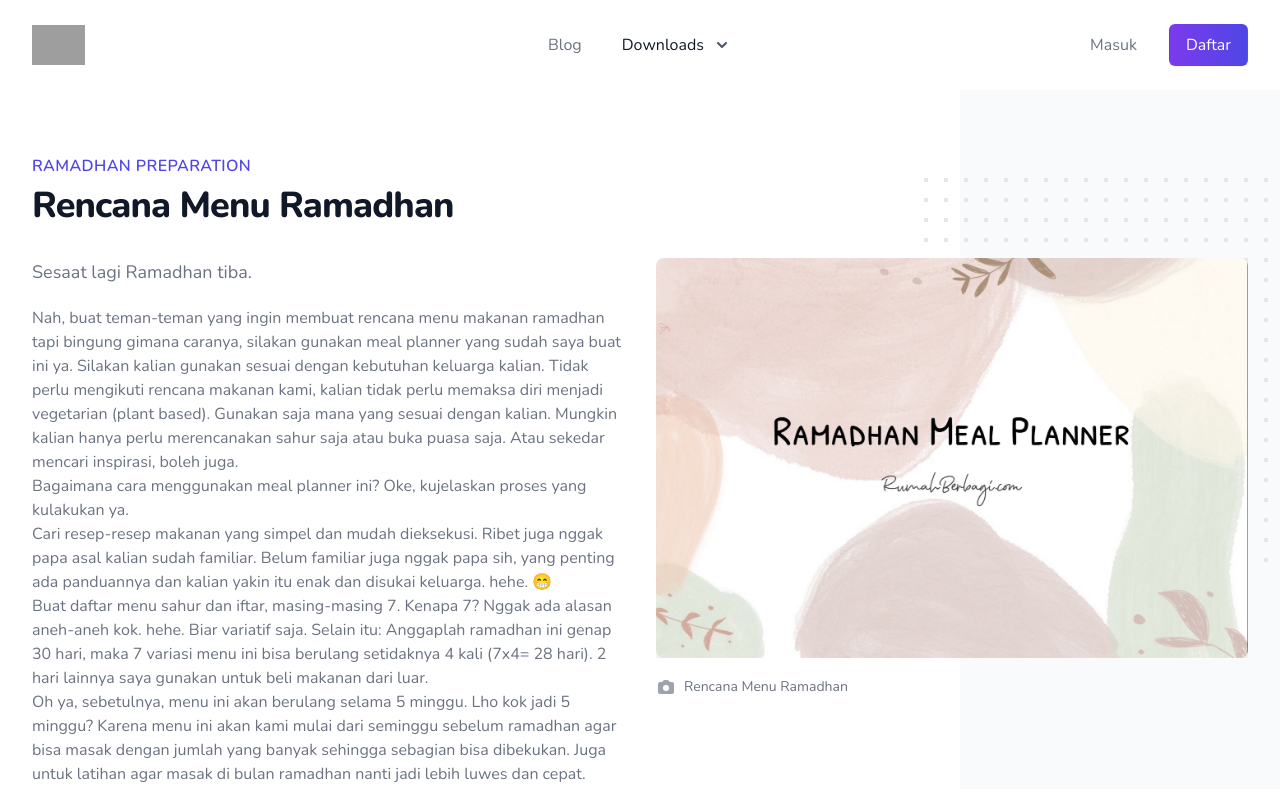
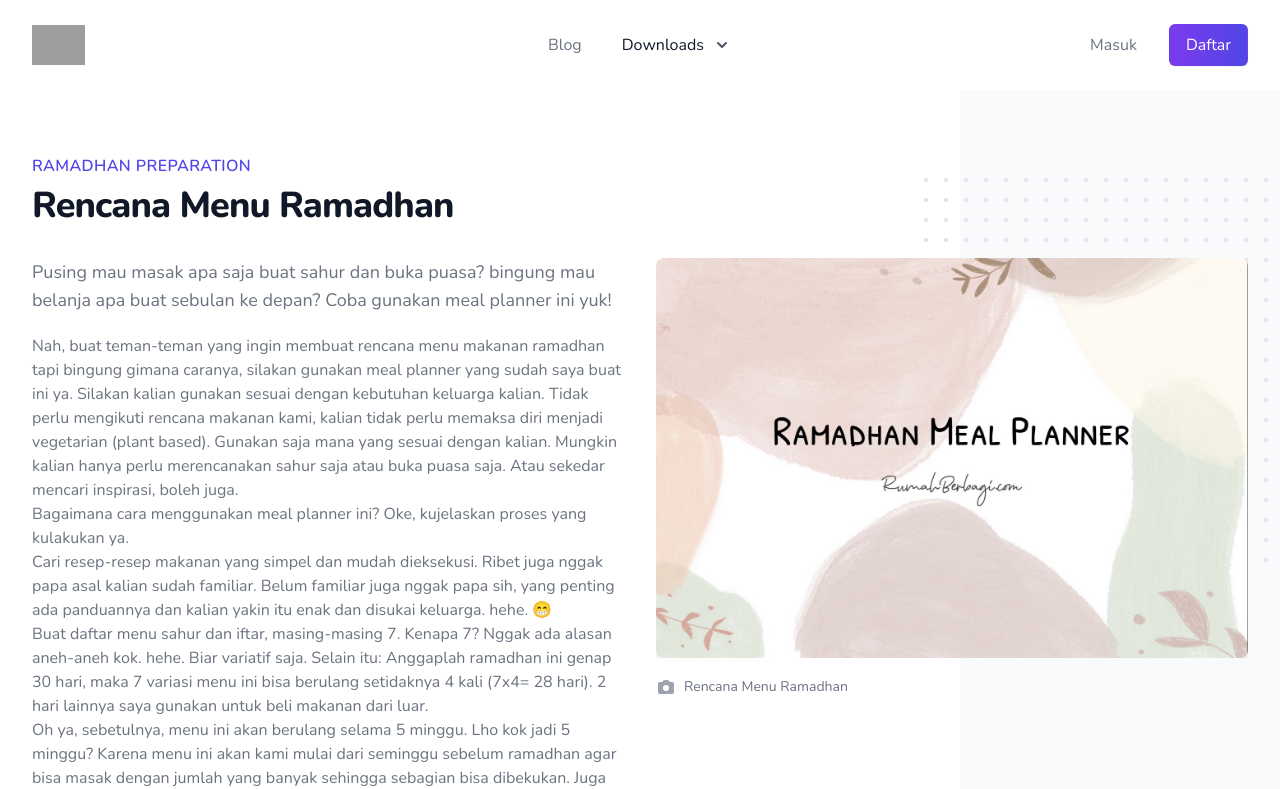
Before and after one commit to zainfathoni/rumahberbagi-app, a Next.js app: page /downloads/rencana-menu-ramadhan in a window 1280 px wide. Shown: the top 789 px of the page. Built offline with nearby package versions, Linux system fonts and the light colour scheme; grey boxes are pictures that could not be loaded; what @tailwindcss/typography would draw is missing.

Commit message:
Update page description

```diff
--- a/pages/downloads/rencana-menu-ramadhan.js
+++ b/pages/downloads/rencana-menu-ramadhan.js
@@ -14,7 +14,7 @@ export default function Home() {
     <div>
       <SEO
         title='Rencana Menu Ramadhan'
-        description='Demi Ramadhan yang lebih bermakna di tahun ini, kami baru saja membuat rencana 15 hari hitung mundur Ramadhan. Download rencananya di sini.'
+        description='Pusing mau masak apa saja buat sahur dan buka puasa? bingung mau belanja apa buat sebulan ke depan? Coba gunakan meal planner ini yuk!'
         image='/images/rencana-menu-ramadhan.jpeg'
       />
 
@@ -25,7 +25,10 @@ export default function Home() {
           <ArticleFigure src='/images/rencana-menu-ramadhan.jpeg' alt='Rencana menu ramadhan' width={1440} height={973}>
             Rencana Menu Ramadhan
           </ArticleFigure>
-          <ArticleSubtitle>Sesaat lagi Ramadhan tiba.</ArticleSubtitle>
+          <ArticleSubtitle>
+            Pusing mau masak apa saja buat sahur dan buka puasa? bingung mau belanja apa buat sebulan ke depan? Coba
+            gunakan meal planner ini yuk!
+          </ArticleSubtitle>
           <ArticleContent>
             <p>
               Nah, buat teman-teman yang ingin membuat rencana menu makanan ramadhan tapi bingung gimana caranya,
```
